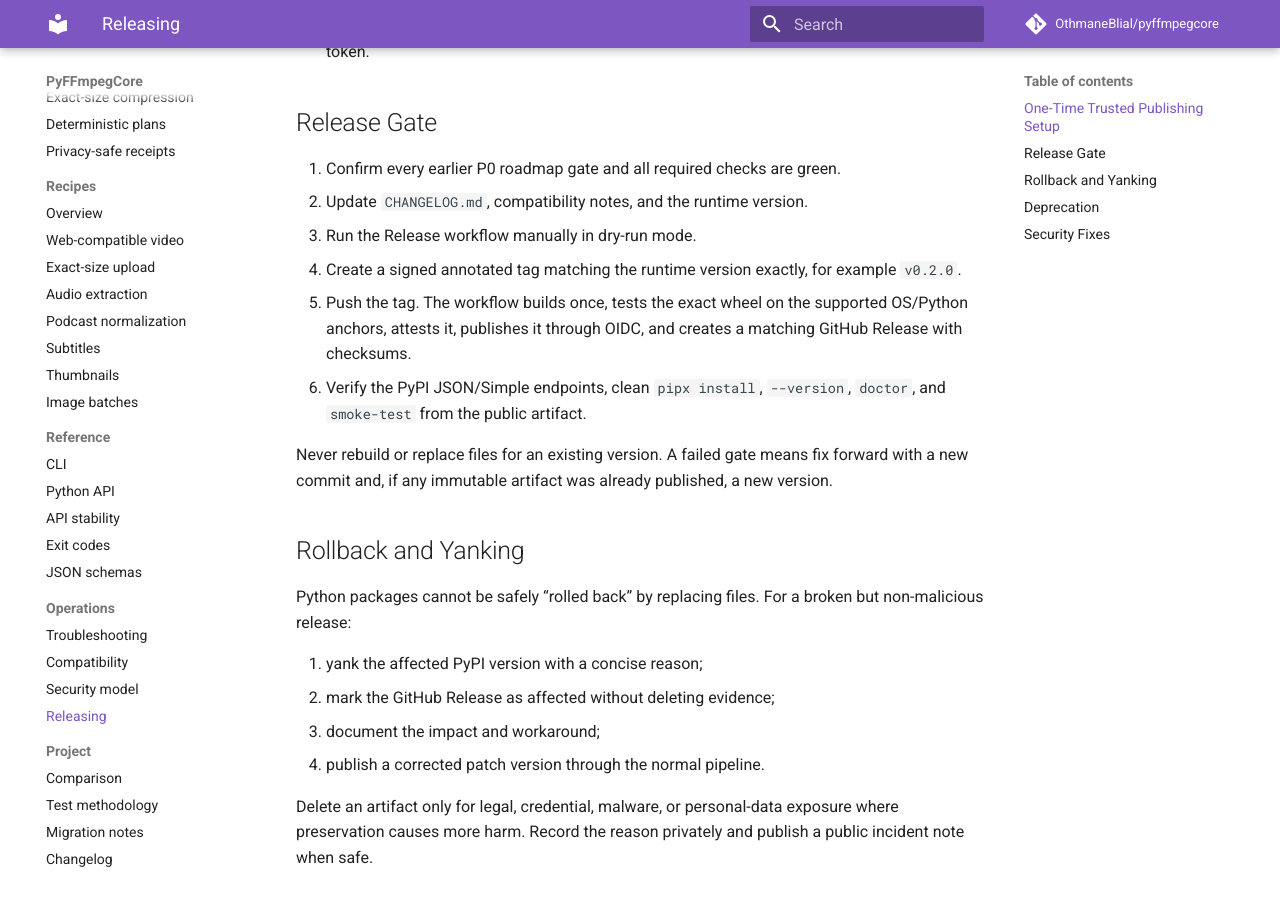
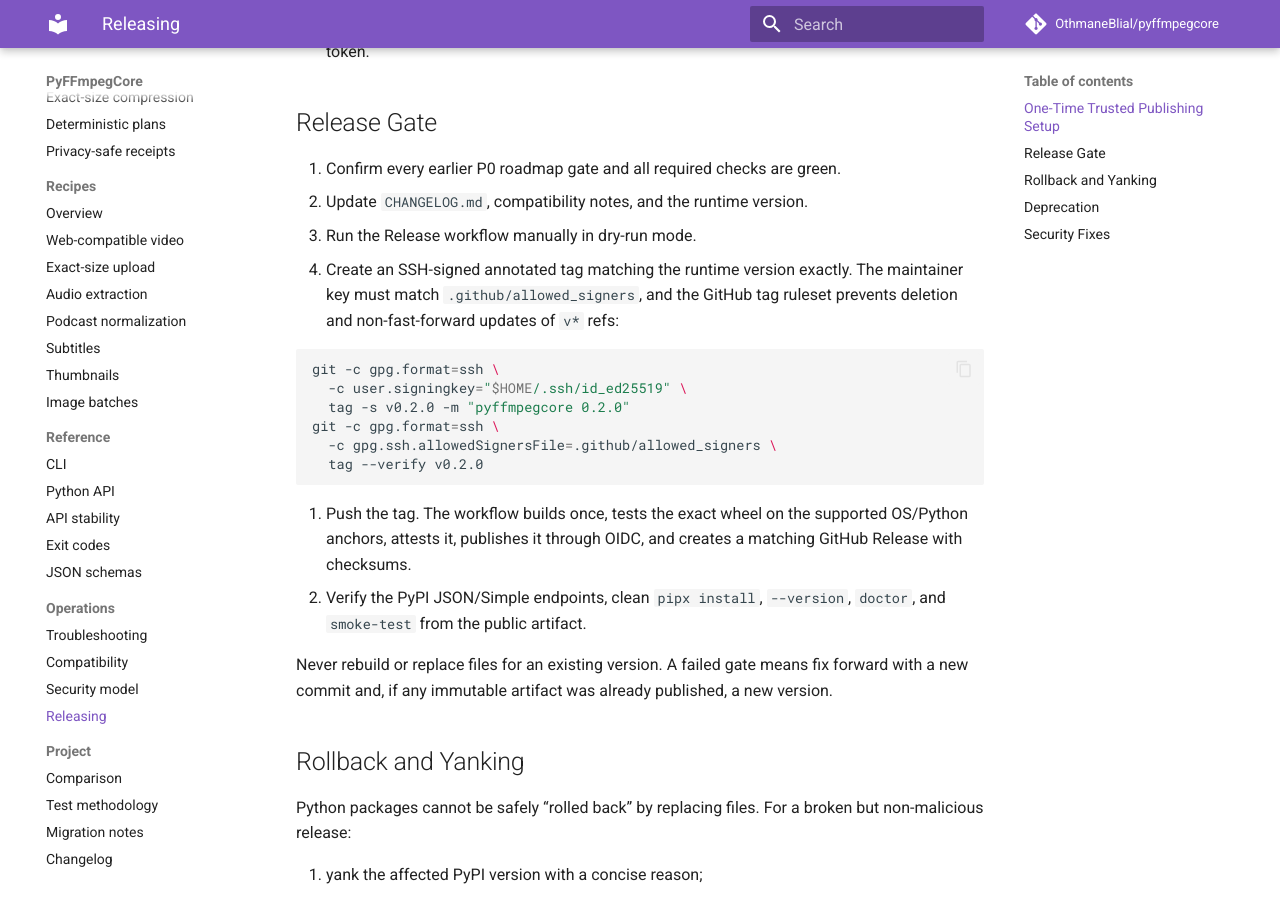
Before and after one commit to OthmaneBlial/pyffmpegcore, an MkDocs documentation site: the page built from docs/RELEASING.md, in a window 1280 px wide and 900 px high, scrolled down 409 px. Built offline with MkDocs 1.6.1 and Material for MkDocs 9.7.7, drawn with Linux system fonts in a browser that asks for light colours; comment, search, counter and statistics services are not loaded.

````diff
--- a/docs/RELEASING.md
+++ b/docs/RELEASING.md
@@ -14,7 +14,19 @@ Only a maintainer with repository and PyPI project control may publish a release
 1. Confirm every earlier P0 roadmap gate and all required checks are green.
 2. Update `CHANGELOG.md`, compatibility notes, and the runtime version.
 3. Run the Release workflow manually in dry-run mode.
-4. Create a signed annotated tag matching the runtime version exactly, for example `v0.2.0`.
+4. Create an SSH-signed annotated tag matching the runtime version exactly.
+   The maintainer key must match `.github/allowed_signers`, and the GitHub tag
+   ruleset prevents deletion and non-fast-forward updates of `v*` refs:
+
+   ```bash
+   git -c gpg.format=ssh \
+     -c user.signingkey="$HOME/.ssh/id_ed25519" \
+     tag -s v0.2.0 -m "pyffmpegcore 0.2.0"
+   git -c gpg.format=ssh \
+     -c gpg.ssh.allowedSignersFile=.github/allowed_signers \
+     tag --verify v0.2.0
+   ```
+
 5. Push the tag. The workflow builds once, tests the exact wheel on the supported OS/Python anchors, attests it, publishes it through OIDC, and creates a matching GitHub Release with checksums.
 6. Verify the PyPI JSON/Simple endpoints, clean `pipx install`, `--version`, `doctor`, and `smoke-test` from the public artifact.
 
````
Also changed, not shown: 2 other files.
